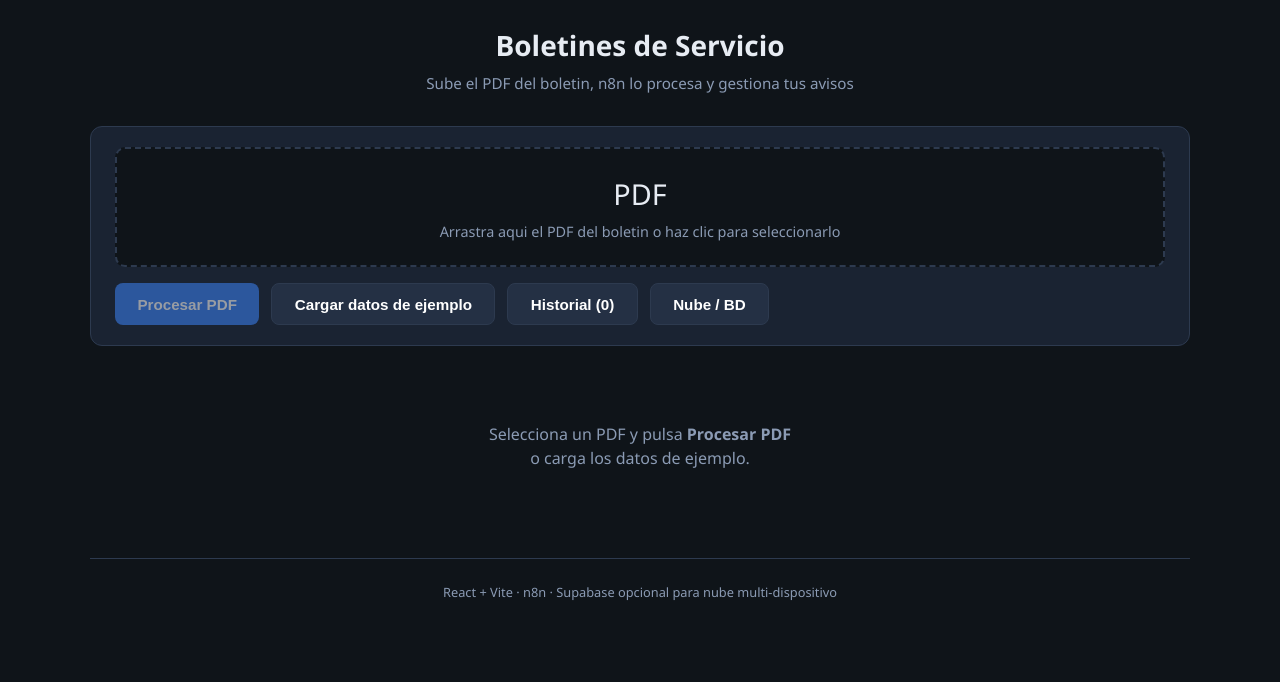
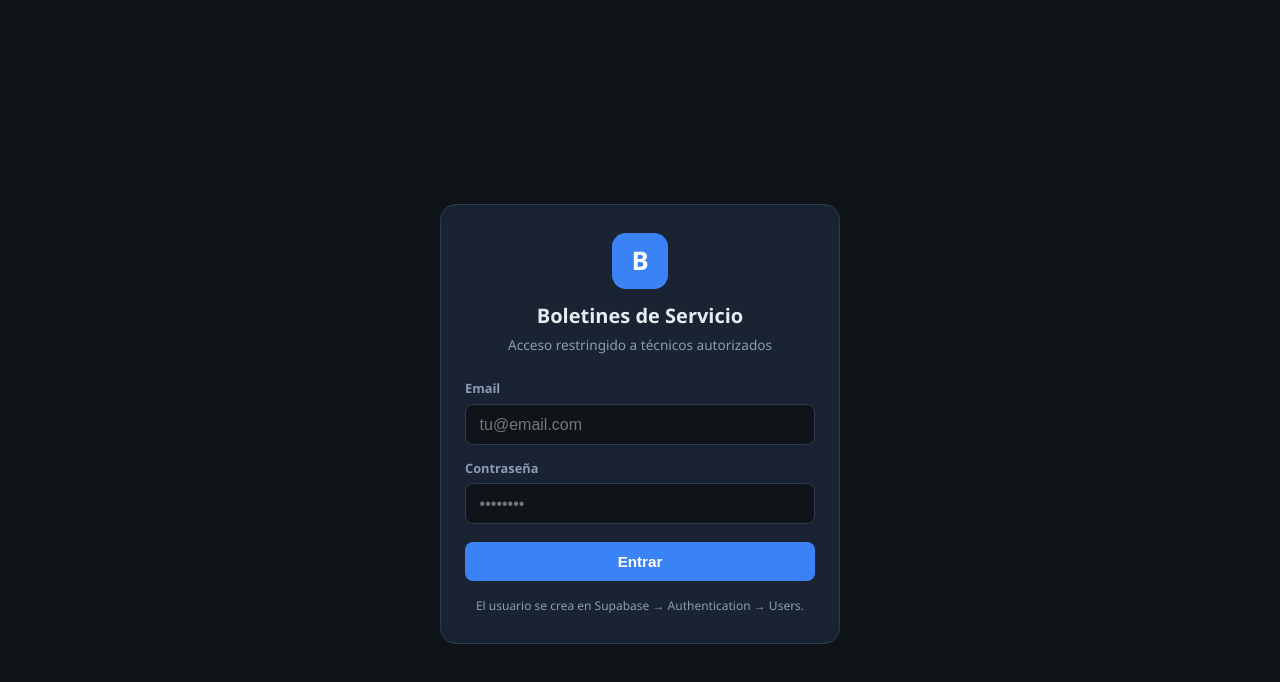
Before and after one commit to F1r0x/Visualizador-Boletines-React, a React (Vite) app: page / in a window 1280 px wide. Shown: the top 682 px of the page. Built offline with nearby package versions, Linux system fonts and the light colour scheme.

Commit message:
App protegida con login Supabase Auth

```diff
--- a/src/App.jsx
+++ b/src/App.jsx
@@ -2,6 +2,8 @@ import { useState, useRef, useCallback, useMemo, useEffect } from 'react'
 import AvisoCard from './components/AvisoCard'
 import CalendarioView from './components/CalendarioView'
 import CloudPanel from './components/CloudPanel'
+import LoginScreen from './components/LoginScreen'
+import { useAuth } from './hooks/useAuth'
 import { normalizarRespuestaN8n, val } from './utils/parseAvisos'
 import { DEMO_AVISOS } from './data/demoAvisos'
 import { getMeta, ESTADOS } from './utils/localMeta'
@@ -15,6 +17,17 @@ import {
 const WEBHOOK_URL = 'https://n8n.automatizatutrabajo.com/webhook/boletines'
 
 export default function App() {
+  const {
+    authEnabled,
+    user,
+    loading: authLoading,
+    error: authError,
+    setError: setAuthError,
+    login,
+    logout,
+    isAuthenticated,
+  } = useAuth()
+
   const [file, setFile] = useState(null)
   const [avisos, setAvisos] = useState([])
   const [status, setStatus] = useState({ msg: '', type: '' })
@@ -31,7 +44,9 @@ export default function App() {
   const [scrollToAviso, setScrollToAviso] = useState(null)
   const inputRef = useRef(null)
 
-  useEffect(() => { setHistorial(listHistorial()) }, [])
+  useEffect(() => {
+    setHistorial(listHistorial())
+  }, [])
 
   const guardarEnHistorial = (lista, nombre) => {
     saveHistorialEntry({ nombre, avisos: lista })
@@ -123,11 +138,39 @@ export default function App() {
     marcasResumen[m] = (marcasResumen[m] || 0) + 1
   })
 
+  if (authLoading) {
+    return (
+      <div className="login-page">
+        <p className="login-loading">Comprobando sesión…</p>
+      </div>
+    )
+  }
+
+  if (authEnabled && !isAuthenticated) {
+    return (
+      <LoginScreen
+        onLogin={login}
+        error={authError}
+        setError={setAuthError}
+      />
+    )
+  }
+
   return (
     <div className="container">
       <header>
-        <h1>Boletines de Servicio</h1>
-        <p>Sube el PDF del boletin, n8n lo procesa y gestiona tus avisos</p>
+        <div className="header-top">
+          <div>
+            <h1>Boletines de Servicio</h1>
+            <p>Sube el PDF del boletin, n8n lo procesa y gestiona tus avisos</p>
+          </div>
+          {authEnabled && user && (
+            <div className="user-bar">
+              <span className="user-email" title={user.email}>{user.email}</span>
+              <button type="button" className="btn-sm" onClick={logout}>Salir</button>
+            </div>
+          )}
+        </div>
       </header>
 
       <div className="controls">
@@ -254,7 +297,7 @@ export default function App() {
         )}
       </div>
 
-      <footer>React + Vite · n8n · Supabase opcional para nube multi-dispositivo</footer>
+      <footer>React + Vite · n8n · Login Supabase</footer>
     </div>
   )
 }
```
